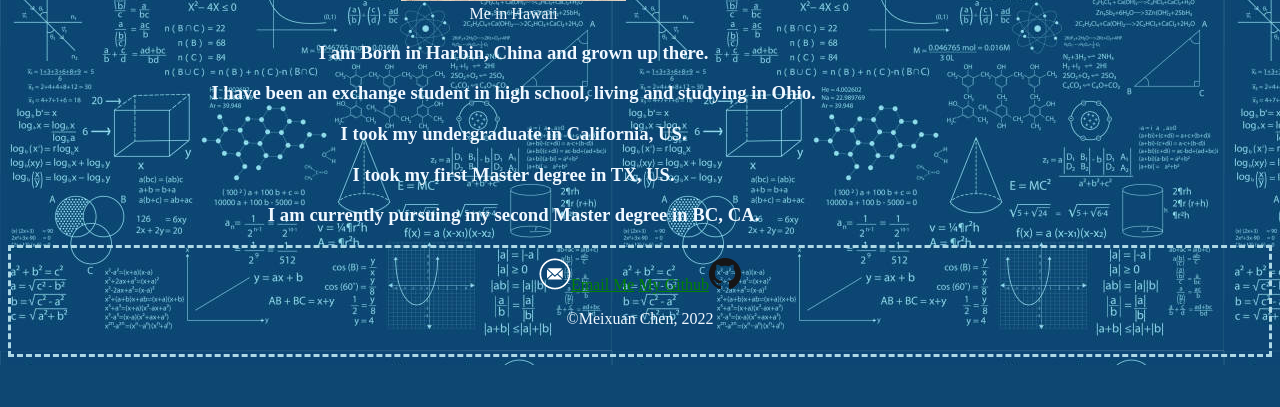
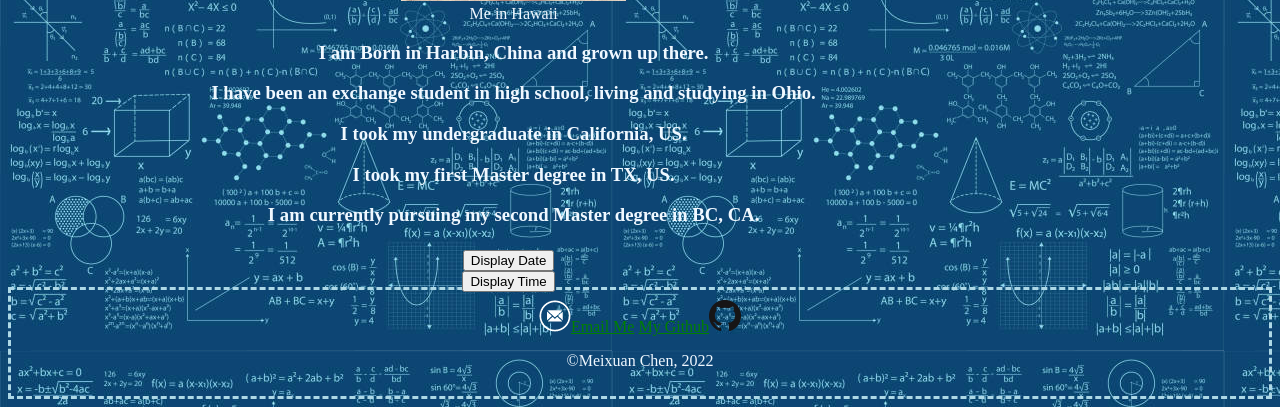
Before and after one commit to meixuanchen/cs5610week1, a web app: file hw1/index.html in a window 1280 px wide. Shown: the part 515-922 px from the top of the page. Before the commit the page ends 880 px from the top, so only its background shows below. Run offline with its HTML, style and script files only (its server is not run), Linux system fonts and the light colour scheme.

Commit message:
add display date and time button

```diff
--- a/hw1/css/stylesheet.css
+++ b/hw1/css/stylesheet.css
@@ -17,10 +17,22 @@ header{
 	width: 100%;
 }
 
-button{
+#changeTheme {
 	position: absolute;
 	top: 0px;
 	right: 0px;
+}
+
+#datebutton {
+	position: relative;
+	top: 5px;
+	right: 5px;
+}
+
+#timebutton {
+	position: relative;
+	top: 5px;
+	right: 5px;
 }
 
 li{
--- a/hw1/index.html
+++ b/hw1/index.html
@@ -38,6 +38,14 @@
 			<h3> I took my first Master degree in TX, US.</h3>
 			<h3> I am currently pursuing my second Master degree in BC, CA.</h3>
         </section>
+
+		<div id = "datedisplay"></div>
+		<button onclick="displaydate()" id="datebutton">Display Date</button>
+
+		<div id = "timedisplay"></div>
+		<button onclick="displaytime()" id="timebutton">Display Time</button>
+
+
     </main>
 
 	<footer>
--- a/hw1/scripts/main.js
+++ b/hw1/scripts/main.js
@@ -25,3 +25,38 @@ function themeMode() {
 }
 
 themeToggle.addEventListener("click", themeMode)
+
+function displaydate(){
+	const date = new Date();
+	const days = ['Sun','Mon','Tue','Wed','Thur','Fri','Sat'];
+	const months = ['Jan','Feb','Mar','Apr','May','Jun','Jul','Aug','Sept','Oct','Nov','Dec'];
+	const day = days[ date.getDay() ];
+	const month = months[ date.getMonth() ];
+
+	const display = day + " " + month + " "+ date.getDay() + " " + date.getFullYear();
+
+	if (!document.getElementById("datedisplay").innerHTML) {
+		document.getElementById("datedisplay").innerHTML += "<p>Today's date is </p>" + display;
+	} else {
+		document.getElementById("datedisplay").innerHTML = null;
+	}
+}
+
+function displaytime(){
+	const date = new Date();
+	hour = date.getHours();
+
+	display = hour + ":" + date.getMinutes() + ":" + date.getSeconds() + "AM";
+
+	if (hour > 12) {
+		hour -= 12;
+		display = hour + ":" + date.getMinutes() + ":" + date.getSeconds() + "PM";
+	}
+
+
+	if (!document.getElementById("timedisplay").innerHTML) {
+		document.getElementById("timedisplay").innerHTML += "<p>Current time is </p>" + display;
+	} else {
+		document.getElementById("timedisplay").innerHTML = null;
+	}
+}
```
Also changed, not shown: hw1/pages/aboutme.html (+7 -0 lines), hw1/pages/classes.html (+8 -0 lines), hw1/pages/work.html (+8 -0 lines).
